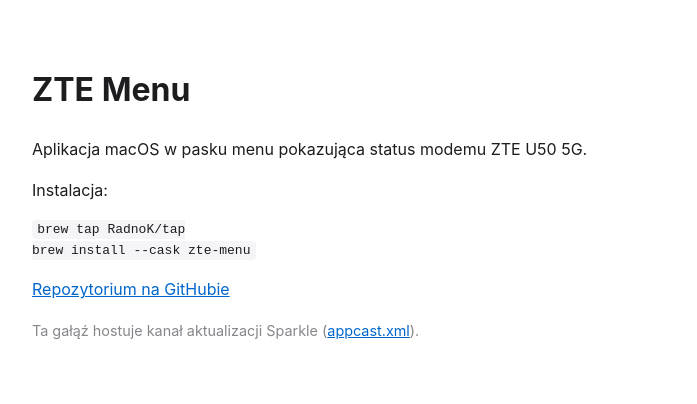
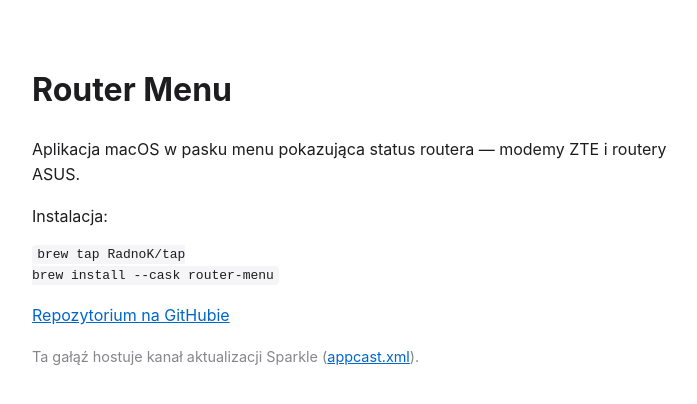
Before and after one commit to RadnoK/router-menu, a plain HTML site: page index.html in a window 1280 px wide. Shown: the whole page, without its empty margins (288-985 px from the left). Drawn offline with Linux system fonts and the light colour scheme.

Commit message:
chore: Router Menu branding on the Pages index

```diff
--- a/index.html
+++ b/index.html
@@ -2,7 +2,7 @@
 <html lang="pl">
 <head>
 <meta charset="utf-8">
-<title>ZTE Menu</title>
+<title>Router Menu</title>
 <style>
   body { font-family: -apple-system, system-ui, sans-serif; max-width: 40rem;
          margin: 4rem auto; padding: 0 1.5rem; line-height: 1.6; color: #1d1d1f; }
@@ -11,12 +11,12 @@
 </style>
 </head>
 <body>
-<h1>ZTE Menu</h1>
-<p>Aplikacja macOS w pasku menu pokazująca status modemu ZTE U50 5G.</p>
+<h1>Router Menu</h1>
+<p>Aplikacja macOS w pasku menu pokazująca status routera — modemy ZTE i routery ASUS.</p>
 <p>Instalacja:</p>
 <pre><code>brew tap RadnoK/tap
-brew install --cask zte-menu</code></pre>
-<p><a href="https://github.com/RadnoK/zte-menu">Repozytorium na GitHubie</a></p>
+brew install --cask router-menu</code></pre>
+<p><a href="https://github.com/RadnoK/router-menu">Repozytorium na GitHubie</a></p>
 <p style="color:#86868b;font-size:.9em">Ta gałąź hostuje kanał aktualizacji Sparkle
 (<a href="appcast.xml">appcast.xml</a>).</p>
 </body>
```
